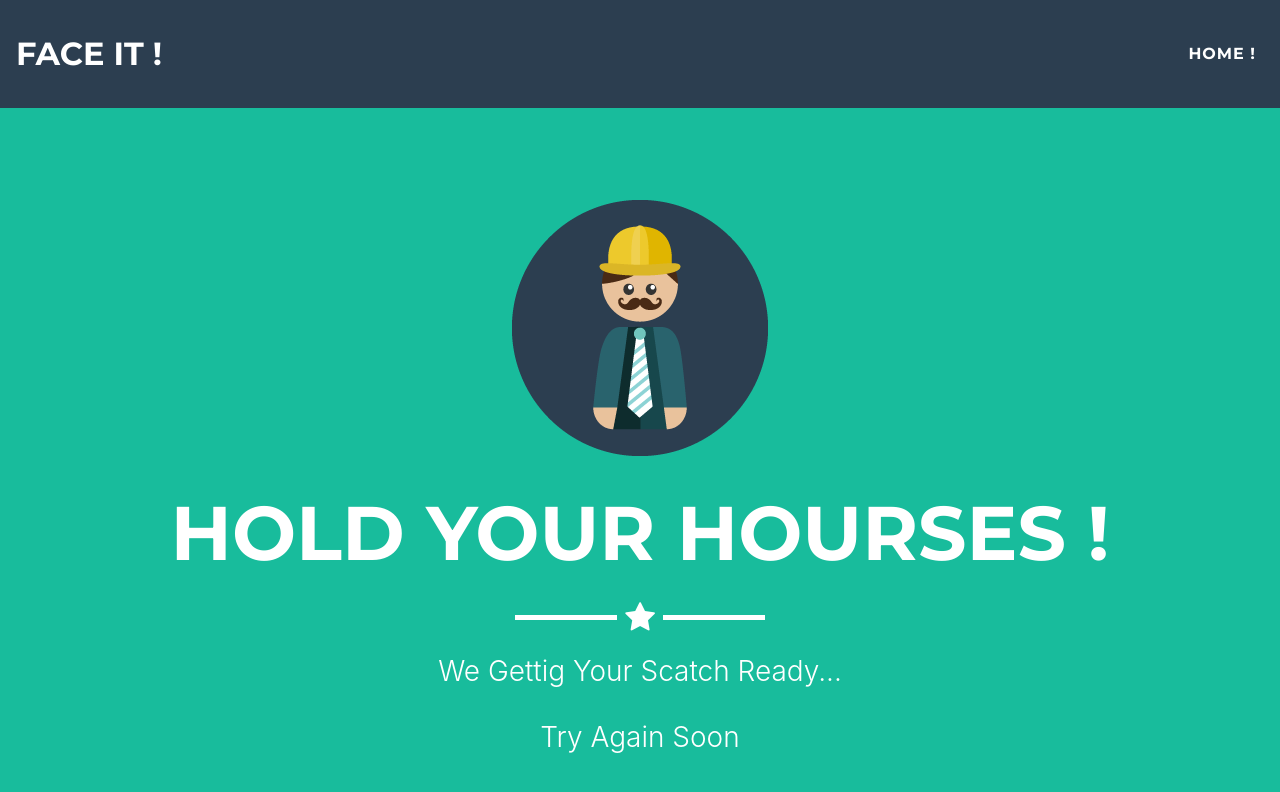
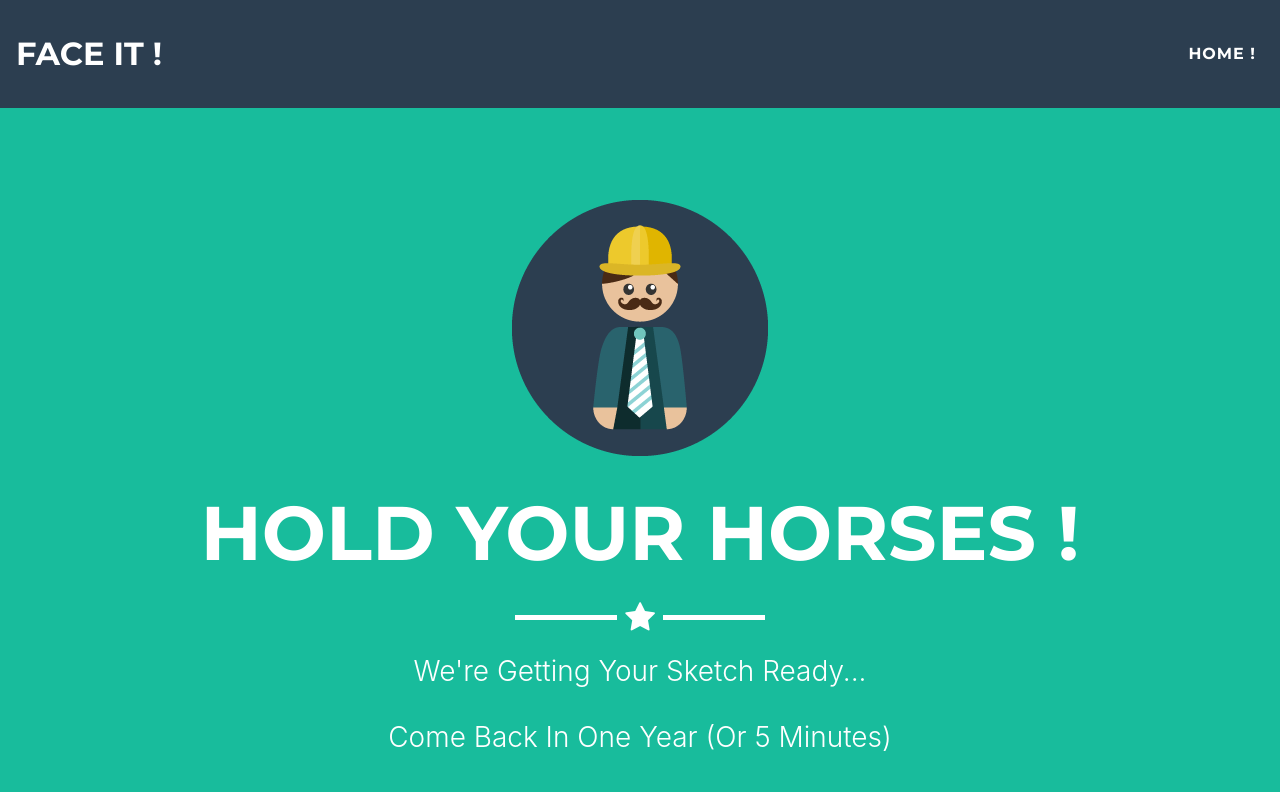
Before and after one commit to mbrg/face-it, a website with bundled scripts: page web-service/templates/not_ready.html in a window 1280 px wide. Built offline with nearby package versions, Linux system fonts and the light colour scheme.

Commit message:
text change

```diff
--- a/web-service/templates/not_ready.html
+++ b/web-service/templates/not_ready.html
@@ -67,10 +67,10 @@
       <div class="container">
         <img class="img-fluid" src="img/profile.png" alt="">
         <div class="intro-text">
-          <span class="name">Hold Your Hourses !</span>
+          <span class="name">Hold Your Horses !</span>
           <hr class="star-light">
-          <span class="skills">We Gettig Your Scatch Ready...</span></br></br>
-		  <span class="skills">Try Again Soon</span></br></br>
+          <span class="skills">We're Getting Your Sketch Ready...</span></br></br>
+		  <span class="skills">Come Back In One Year (Or 5 Minutes)</span></br></br>
 
         </div>
 
```
Also changed, not shown: web-service/templates/index.html (+5 -4 lines).
